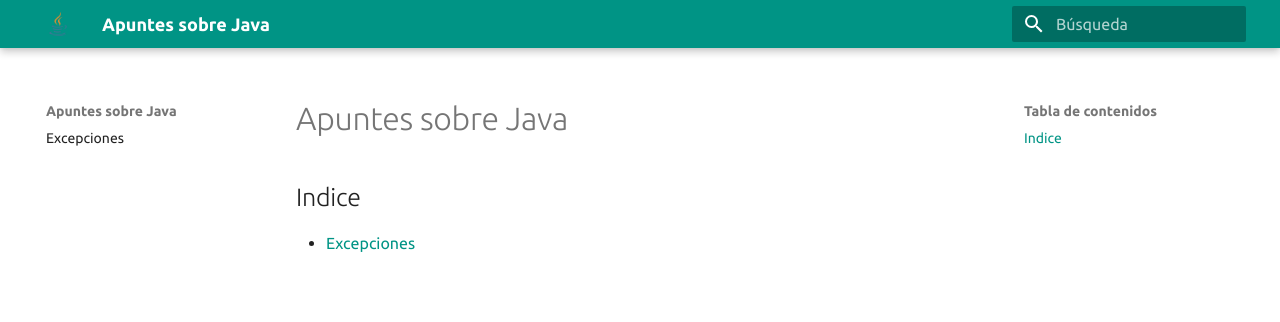
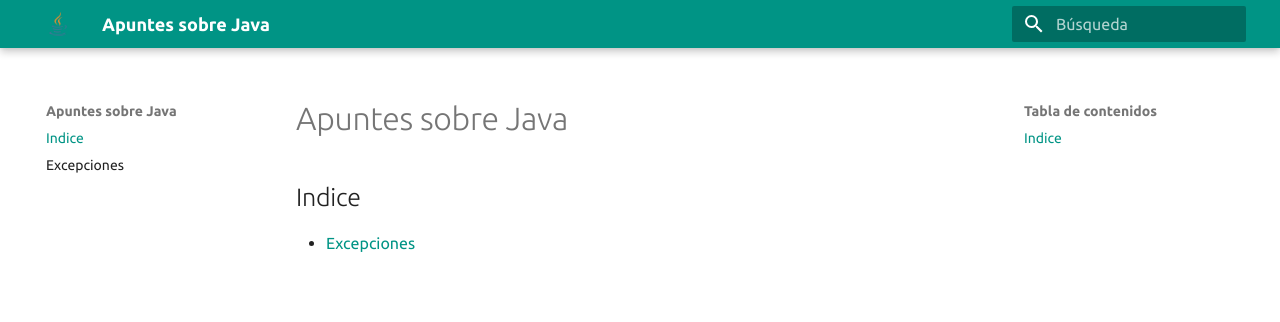
Before and after one commit to ea57-ua/java, an MkDocs documentation site: the page built from docs/index.md, in a window 1280 px wide. Shown: the top 322 px of the page. Built offline with MkDocs 1.6.1 and Material for MkDocs 9.7.7, drawn with Linux system fonts in a browser that asks for light colours.

Commit message:
cambiando  menu

```diff
--- a/mkdocs.yml
+++ b/mkdocs.yml
@@ -4,6 +4,7 @@
 use_directory_urls: false
 
 nav:
+- 'Indice': 'index.md'
 - 'Excepciones': 'java/excepciones.md'
 
 theme:
```
